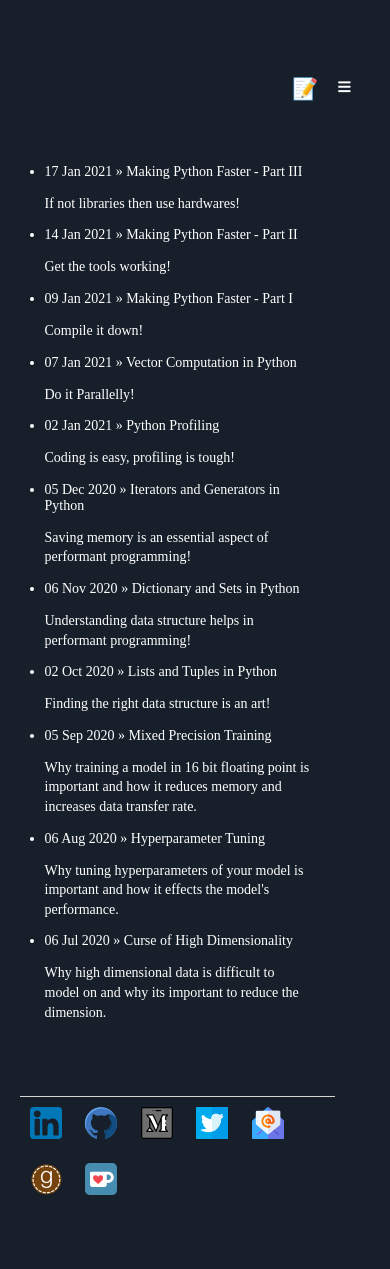
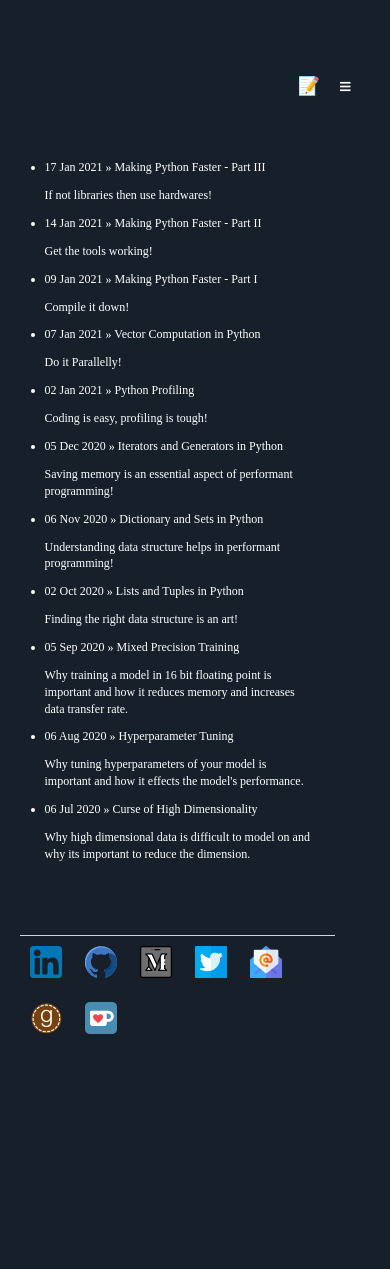
Before and after one commit to Mayurji/mayurji.github.io, a Jekyll site: the page built from index.html, in a window 390 px wide. Built offline with Jekyll 4.4.1, drawn with Linux system fonts in a browser that asks for light colours; nearby versions of some CDN libraries; after the commit the page ends 1108 px from its top, so only the background shows below that.

Commit message:
Update main.css

```diff
--- a/css/main.css
+++ b/css/main.css
@@ -43,7 +43,7 @@ nav .mainMenu .closeMenu , .icons i {
   justify-content: left;
    text-indent: -1100%;
 }*/
-@media(max-width: 800px){
+@media(max-width: 900px){
     nav .mainMenu {
         height: 70vh;
         position: fixed;
@@ -253,43 +253,43 @@ html {
 
 @media (max-width: 1921px) {
   html {
-    font-size: 22px;
+    font-size: 20px;
   }
 }
 
 @media (max-width: 1441px) {
   html {
-    font-size: 20px;
+    font-size: 18px;
   }
 }
 
 @media (max-width: 1025px) {
   html {
-    font-size: 18px;
+    font-size: 16px;
   }
 }
 
 @media (max-width: 821px) {
   html {
-    font-size: 16px;
+    font-size: 14px;
   }
 }
 
 @media (max-width: 599px) {
   html {
-    font-size: 14px;
+    font-size: 12px;
   }
 }
 
 @media (max-width: 380px) {
   html {
-    font-size: 12px;
+    font-size: 10px;
   }
 }
 
 @media (max-width: 240px) {
   html {
-    font-size: 10px;
+    font-size: 8px;
   }
 }
 .social-icon {display: inline-block; margin: 10px 10px}
```
